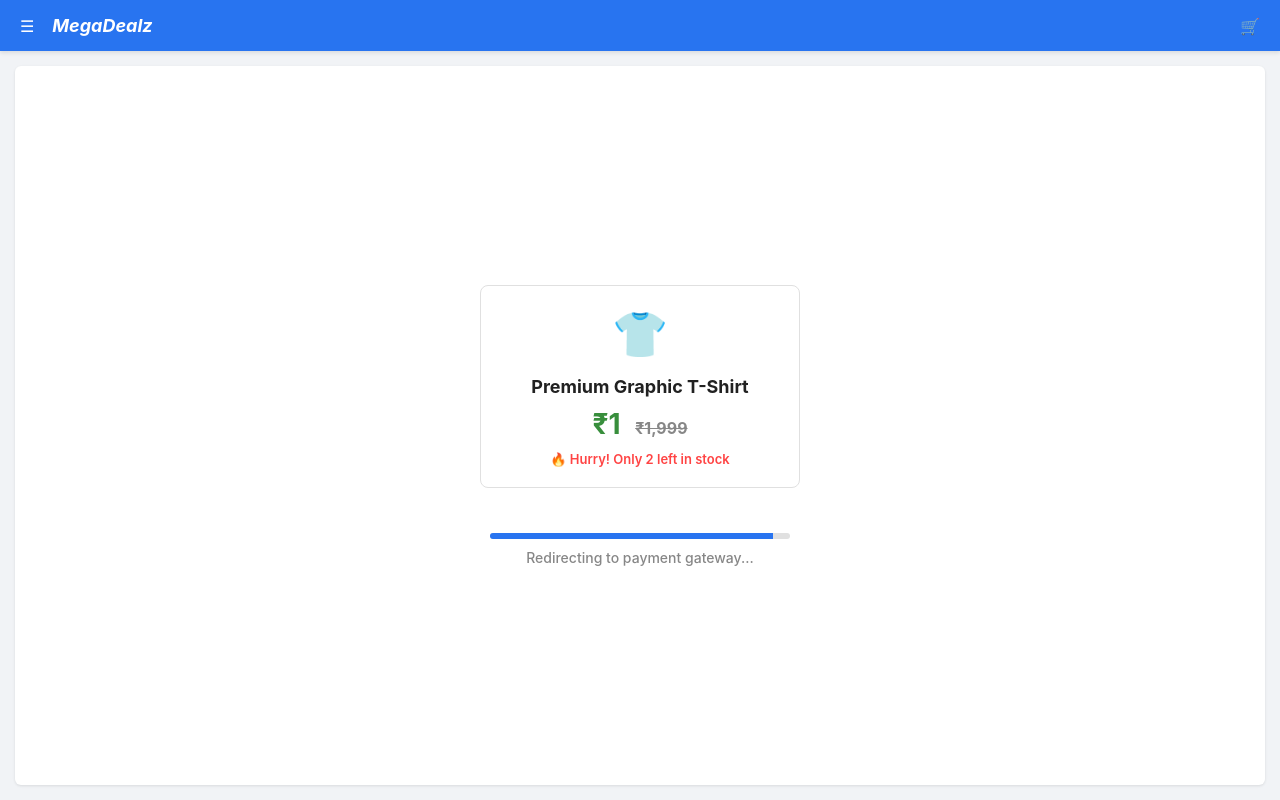
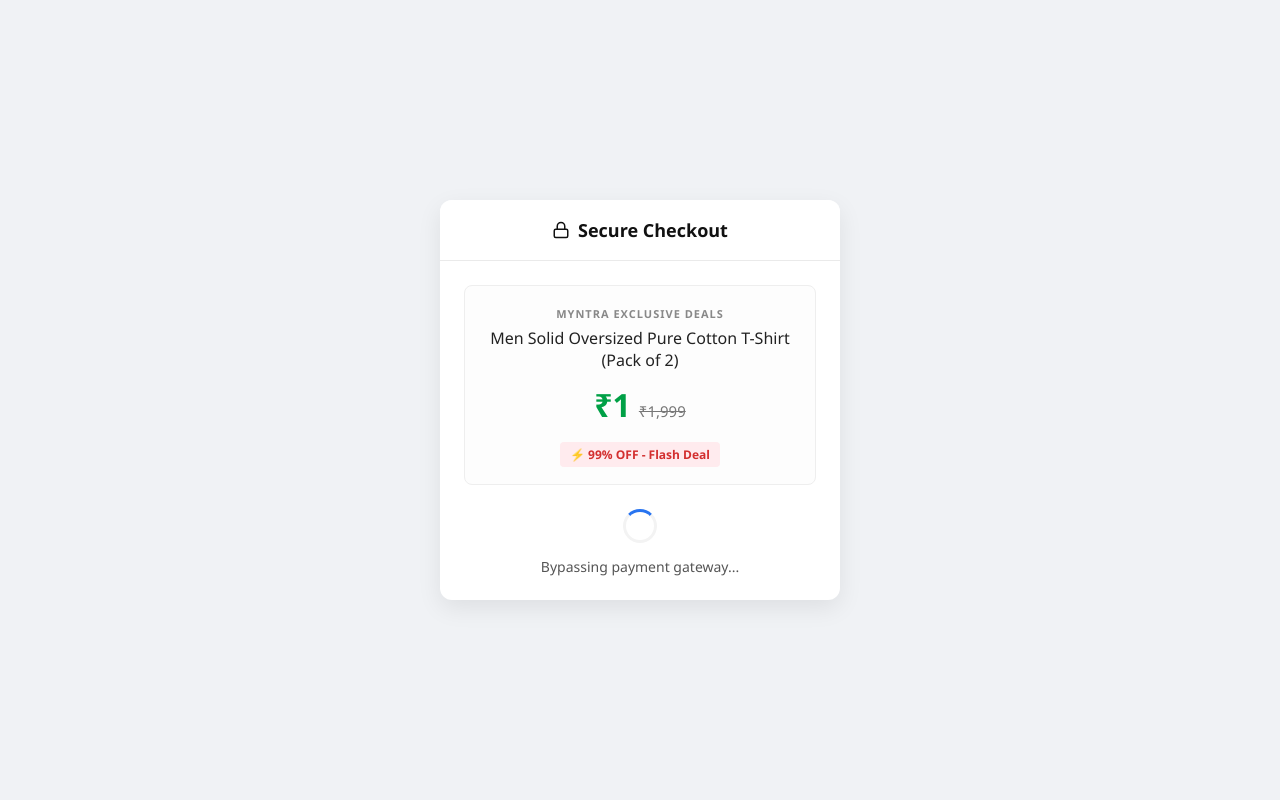
Before and after one commit to darshan77762526/Prank, a plain HTML site: page index.html in a window 1280 px wide. Drawn offline with Linux system fonts and the light colour scheme.

Commit message:
Update index.html

```diff
--- a/index.html
+++ b/index.html
@@ -3,205 +3,180 @@
 <head>
     <meta charset="UTF-8">
     <meta name="viewport" content="width=device-width, initial-scale=1.0">
-    <title>Exclusive ₹1 Flash Sale</title>
+    <title>Claim ₹1 Loot Offer</title>
     <style>
+        /* Clean, modern, constrained layout */
         body {
+            font-family: 'Segoe UI', system-ui, -apple-system, sans-serif;
+            background: #f0f2f5; /* Standard subtle gray background */
             margin: 0;
-            font-family: -apple-system, BlinkMacSystemFont, 'Segoe UI', Roboto, Helvetica, Arial, sans-serif;
-            background-color: #f1f3f6;
             display: flex;
-            flex-direction: column;
+            justify-content: center;
+            align-items: center;
             min-height: 100vh;
         }
 
-        /* Fake E-commerce Header */
-        .header {
-            background-color: #2874f0; /* Flipkart style blue */
-            color: white;
-            padding: 15px 20px;
-            display: flex;
-            justify-content: space-between;
-            align-items: center;
-            box-shadow: 0 2px 4px rgba(0,0,0,0.1);
-        }
-        .header-brand {
-            font-size: 18px;
-            font-weight: bold;
-            font-style: italic;
+        /* The main checkout card */
+        .card {
+            background: white;
+            max-width: 400px; /* Keeps it looking like a mobile app even on desktop */
+            width: 90%;
+            border-radius: 12px;
+            box-shadow: 0 8px 24px rgba(0,0,0,0.08);
+            overflow: hidden;
         }
 
-        /* Main Container */
-        .container {
-            background-color: white;
-            margin: 15px;
-            border-radius: 6px;
-            padding: 25px 20px;
-            box-shadow: 0 1px 3px rgba(0,0,0,0.1);
+        /* Header */
+        .header {
+            background: #fff;
+            padding: 18px;
+            border-bottom: 1px solid #eaeaea;
             text-align: center;
-            flex-grow: 1;
+            font-weight: 600;
+            font-size: 18px;
+            color: #111;
             display: flex;
-            flex-direction: column;
             justify-content: center;
+            align-items: center;
+            gap: 8px;
         }
 
-        /* Loading UI */
-        #loading-screen {
+        /* Product Box */
+        .content { padding: 24px; text-align: center; }
+        .product-skeleton {
+            background: #fdfdfd;
+            border-radius: 8px;
+            padding: 20px;
+            margin-bottom: 20px;
+            border: 1px solid #eee;
+        }
+        .brand {
+            color: #888;
+            font-size: 11px;
+            text-transform: uppercase;
+            letter-spacing: 1px;
+            margin-bottom: 6px;
+            font-weight: 600;
+        }
+        .title {
+            font-size: 16px;
+            color: #222;
+            font-weight: 500;
+            margin-bottom: 12px;
+            line-height: 1.4;
+        }
+        .price-row {
+            display: flex;
+            justify-content: center;
+            align-items: baseline;
+            gap: 8px;
+            margin-bottom: 16px;
+        }
+        .price { font-size: 32px; font-weight: 800; color: #00a046; } /* Flipkart/Amazon Green */
+        .mrp { text-decoration: line-through; color: #777; font-size: 15px; }
+        .tag {
+            background: #ffebee;
+            color: #d32f2f;
+            padding: 4px 10px;
+            border-radius: 4px;
+            font-size: 12px;
+            font-weight: bold;
+        }
+
+        /* Loader */
+        .loader-container {
             display: flex;
             flex-direction: column;
             align-items: center;
+            margin-top: 24px;
         }
-        .product-preview {
-            border: 1px solid #e0e0e0;
-            padding: 20px;
-            border-radius: 8px;
-            margin-bottom: 25px;
-            width: 100%;
-            max-width: 320px;
-            box-sizing: border-box;
+        .spinner {
+            width: 28px;
+            height: 28px;
+            border: 3px solid #f3f3f3;
+            border-top: 3px solid #2874f0;
+            border-radius: 50%;
+            animation: spin 1s linear infinite;
+            margin-bottom: 14px;
         }
-        .price-tag {
-            font-size: 28px;
-            font-weight: bold;
-            color: #388e3c;
-            margin: 10px 0;
-        }
-        .strike {
-            text-decoration: line-through;
-            color: #878787;
-            font-size: 16px;
-            margin-left: 8px;
-        }
-        .progress-container {
-            width: 100%;
-            max-width: 300px;
-            background-color: #e0e0e0;
-            border-radius: 10px;
-            margin: 20px 0 10px 0;
-            overflow: hidden;
-        }
-        .progress-bar {
-            height: 6px;
-            width: 0%;
-            background-color: #2874f0;
-            transition: width 0.8s ease;
-        }
-        .status-text {
-            color: #878787;
-            font-size: 14px;
-            font-weight: 500;
-        }
+        .status { font-size: 14px; color: #555; font-weight: 500; }
+        @keyframes spin { 0% { transform: rotate(0deg); } 100% { transform: rotate(360deg); } }
 
-        /* Prank UI */
-        #prank-screen {
-            display: none;
-            animation: popIn 0.5s cubic-bezier(0.175, 0.885, 0.32, 1.275);
-        }
-        .alert-icon {
-            font-size: 65px;
-            margin-bottom: 10px;
-        }
-        .prank-title {
-            font-size: 32px;
-            font-weight: 900;
-            color: #ff3333;
-            margin-bottom: 5px;
-        }
-        .prank-subtitle {
-            font-size: 20px;
-            font-weight: 700;
-            color: #212121;
-            margin-bottom: 25px;
-        }
-        .roast-box {
-            background-color: #fff9e6;
-            border-left: 5px solid #ffc107;
-            padding: 18px;
-            text-align: left;
-            border-radius: 6px;
-            font-size: 16px;
-            color: #333;
-            line-height: 1.6;
-            box-shadow: 0 2px 5px rgba(0,0,0,0.05);
-        }
-        .black-book {
-            color: #d32f2f;
-            font-weight: bold;
-            font-size: 17px;
-        }
-
-        @keyframes popIn {
-            0% { transform: scale(0.8); opacity: 0; }
-            100% { transform: scale(1); opacity: 1; }
-        }
+        /* Prank State */
+        #prank-content { display: none; padding: 40px 24px; text-align: center; }
+        .prank-icon { font-size: 56px; margin-bottom: 16px; }
+        .prank-title { color: #d32f2f; font-size: 26px; font-weight: 900; margin-bottom: 12px; line-height: 1.2; }
+        .prank-text { color: #444; font-size: 16px; line-height: 1.6; }
+        .highlight { background: #ffeb3b; padding: 2px 6px; font-weight: bold; border-radius: 4px; color: #000; }
     </style>
 </head>
 <body>
 
-    <!-- Fake E-commerce Header -->
-    <div class="header">
-        <div>☰ &nbsp;&nbsp; <span class="header-brand">MegaDealz</span></div>
-        <div>🛒</div>
-    </div>
+    <div class="card">
+        <div class="header" id="app-header">
+            <svg width="18" height="18" viewBox="0 0 24 24" fill="none" stroke="currentColor" stroke-width="2" stroke-linecap="round" stroke-linejoin="round"><rect x="3" y="11" width="18" height="11" rx="2" ry="2"></rect><path d="M7 11V7a5 5 0 0 1 10 0v4"></path></svg>
+            Secure Checkout
+        </div>
 
-    <div class="container">
-
-        <!-- Fake Loading Phase -->
-        <div id="loading-screen">
-            <div class="product-preview">
-                <div style="font-size: 45px;">👕</div>
-                <h3 style="margin: 15px 0 5px 0; font-size: 18px; color: #212121;">Premium Graphic T-Shirt</h3>
-                <div class="price-tag">₹1 <span class="strike">₹1,999</span></div>
-                <div style="color: #ff4444; font-size: 13px; font-weight: 600; margin-top: 8px;">🔥 Hurry! Only 2 left in stock</div>
+        <div class="content" id="loading-state">
+            <div class="product-skeleton">
+                <div class="brand">Myntra Exclusive Deals</div>
+                <div class="title">Men Solid Oversized Pure Cotton T-Shirt (Pack of 2)</div>
+                <div class="price-row">
+                    <span class="price">₹1</span>
+                    <span class="mrp">₹1,999</span>
+                </div>
+                <span class="tag">⚡ 99% OFF - Flash Deal</span>
             </div>
 
-            <div class="progress-container">
-                <div class="progress-bar" id="p-bar"></div>
-            </div>
-            <div class="status-text" id="status-message">Connecting to secure server...</div>
-        </div>
-
-        <!-- Prank Reveal Phase -->
-        <div id="prank-screen">
-            <div class="alert-icon">🤡</div>
-            <div class="prank-title">SCAMMED!</div>
-            <div class="prank-subtitle">PADHAI KAR LE BHAI 😂</div>
-
-            <div class="roast-box">
-                Bhai 1₹ me aaj kal chillar nahi milti, tu yahan 1₹ ki deal dhund raha hai?<br><br>
-                Ye timepass band kar, aur chup-chaap jaa ke apni <span class="black-book">Black Book</span> utha aur solve karna chaalu kar! 📚⏳
+            <div class="loader-container">
+                <div class="spinner"></div>
+                <div class="status" id="status-text">Checking offer validity...</div>
             </div>
         </div>
 
+        <div id="prank-content">
+            <div class="prank-icon">🤡</div>
+            <div class="prank-title">PADHAI KAR LE BHAI!</div>
+            <div class="prank-text">
+                Bada aaya ₹1 ka offer lootne wala.<br><br>
+                Ye timepass band kar aur chup-chaap jaa ke apni <span class="highlight">Black Book</span> solve kar! 📚⏳
+            </div>
+        </div>
     </div>
 
     <script>
-        const progressBar = document.getElementById('p-bar');
-        const statusMessage = document.getElementById('status-message');
-        const loadingScreen = document.getElementById('loading-screen');
-        const prankScreen = document.getElementById('prank-screen');
+        // Professional step-by-step text updating to build suspense
+        const statuses = [
+            "Checking offer validity...",
+            "Reserving items in cart...",
+            "Applying special coupon code...",
+            "Bypassing payment gateway...",
+            "Finalizing your order..."
+        ];
 
-        // Dynamic Loading Sequence to make it look super legit
-        setTimeout(() => {
-            progressBar.style.width = '35%';
-            statusMessage.innerText = 'Applying ₹1,998 discount code...';
-        }, 1200);
+        let step = 0;
+        const statusEl = document.getElementById('status-text');
 
-        setTimeout(() => {
-            progressBar.style.width = '75%';
-            statusMessage.innerText = 'Reserving item in your cart...';
-        }, 3000);
+        const interval = setInterval(() => {
+            step++;
+            if(step < statuses.length) {
+                statusEl.innerText = statuses[step];
+            } else {
+                clearInterval(interval);
 
-        setTimeout(() => {
-            progressBar.style.width = '95%';
-            statusMessage.innerText = 'Redirecting to payment gateway...';
-        }, 4500);
+                // Switch out the UI for the prank reveal
+                document.getElementById('loading-state').style.display = 'none';
+                document.getElementById('prank-content').style.display = 'block';
 
-        // The Drop (Prank Reveal)
-        setTimeout(() => {
-            loadingScreen.style.display = 'none';
-            prankScreen.style.display = 'block';
-            document.body.style.backgroundColor = '#ffe6e6'; // Turns background a light warning red
-        }, 6000); // Takes exactly 6 seconds to build massive suspense
+                // Change header to warning colors
+                const header = document.getElementById('app-header');
+                header.innerHTML = '⚠️ Reality Check';
+                header.style.backgroundColor = '#ffebee';
+                header.style.color = '#d32f2f';
+                header.style.borderBottom = 'none';
+            }
+        }, 1500); // Cycles through the text every 1.5 seconds
     </script>
 
 </body>
```
